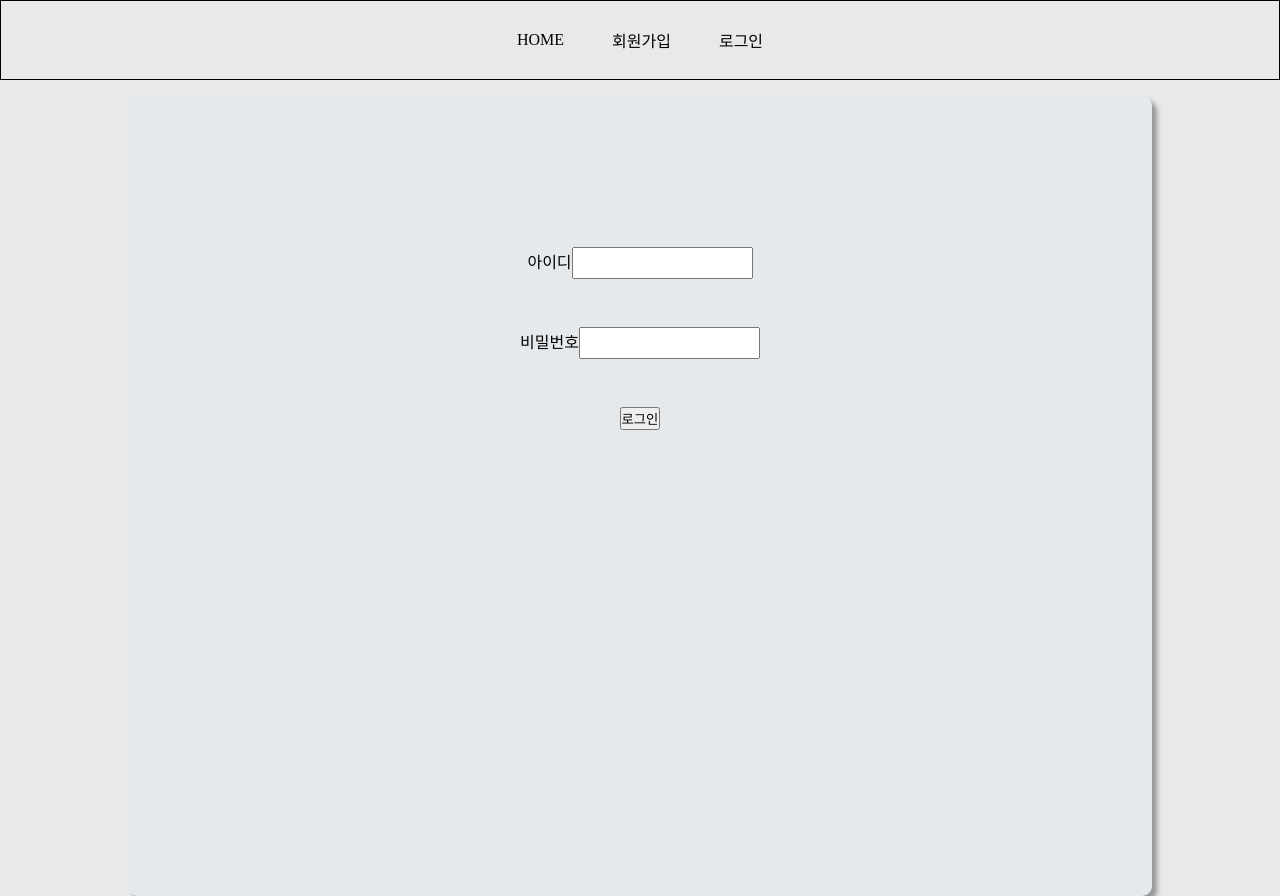
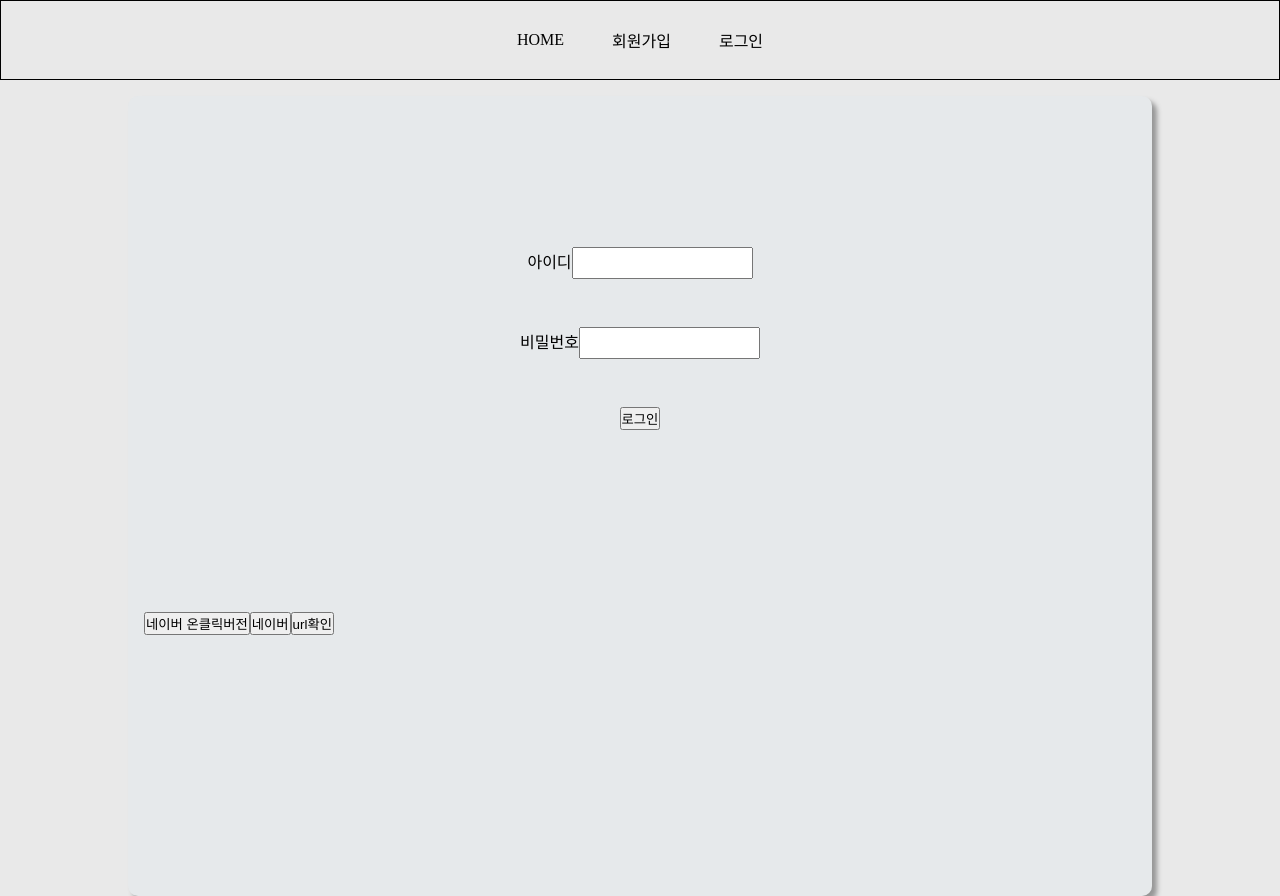
Before and after one commit to Winter100/jwt_test, a Next.js app: page /signin in a window 1280 px wide. Built offline with nearby package versions, Linux system fonts and the light colour scheme.

Commit message:
네이버 소셜로그인 테스트

```diff
--- a/src/app/_components/auth/social/social.tsx
+++ b/src/app/_components/auth/social/social.tsx
@@ -1,5 +1,28 @@
+"use client";
 import React from "react";
+import { useAuthNaver } from "@/app/_utill/social";
+import { useRouter } from "next/navigation";
 
 export default function SocialLogin() {
-  return <div></div>;
+  const router = useRouter();
+
+  const onClickHandler = () => {
+    const naverState = "jwttest";
+    const uri = encodeURIComponent(
+      process.env.NEXT_PUBLIC_NAVER_REDIRECT_URL as string
+    );
+    const naverURL = `https://nid.naver.com/oauth2.0/authorize?response_type=code&client_id=${process.env.NEXT_PUBLIC_NAVER_CLIENT_ID}&state=${naverState}&redirect_uri=${uri}`;
+    router.push(naverURL);
+  };
+  return (
+    <div>
+      <button onClick={onClickHandler}>네이버 온클릭버전</button>
+      <button onClick={useAuthNaver}>네이버</button>
+      <button
+        onClick={() => console.log(process.env.NEXT_PUBLIC_NAVER_REDIRECT_URL)}
+      >
+        url확인
+      </button>
+    </div>
+  );
 }
--- /dev/null
+++ b/src/app/_utill/social.ts
@@ -0,0 +1,19 @@
+// 카카오 로그인
+export function useAuthKakao() {
+  const kakaoURL = `https://kauth.kakao.com/oauth/authorize?client_id=${process.env}&redirect_uri=${process.env}&response_type=code`;
+  return (window.location.href = kakaoURL);
+}
+// 구글 로그인
+export function useAuthGoogle() {
+  const googleURL = `https://accounts.google.com/o/oauth2/v2/auth?client_id=${process.env}&response_type=token&redirect_uri=${process.env}&scope=https://www.googleapis.com/auth/userinfo.email https://www.googleapis.com/auth/userinfo.profile`;
+  return (window.location.href = googleURL);
+}
+// 네이버 로그인
+export function useAuthNaver() {
+  const naverState = "jwttest";
+  const uri = encodeURIComponent(
+    process.env.NEXT_PUBLIC_NAVER_REDIRECT_URL as string
+  );
+  const naverURL = `https://nid.naver.com/oauth2.0/authorize?response_type=code&client_id=${process.env.NEXT_PUBLIC_NAVER_CLIENT_ID}&state=${naverState}&redirect_uri=${uri}`;
+  return (window.location.href = naverURL);
+}
--- a/src/app/signin/page.tsx
+++ b/src/app/signin/page.tsx
@@ -1,10 +1,12 @@
 import React from "react";
 import Login from "../_components/auth/signin/login";
+import SocialLogin from "../_components/auth/social/social";
 
 export default function LoginPage() {
   return (
     <div>
       <Login />
+      <SocialLogin />
     </div>
   );
 }
```
Also changed, not shown: public/btnnaver.png (added).
